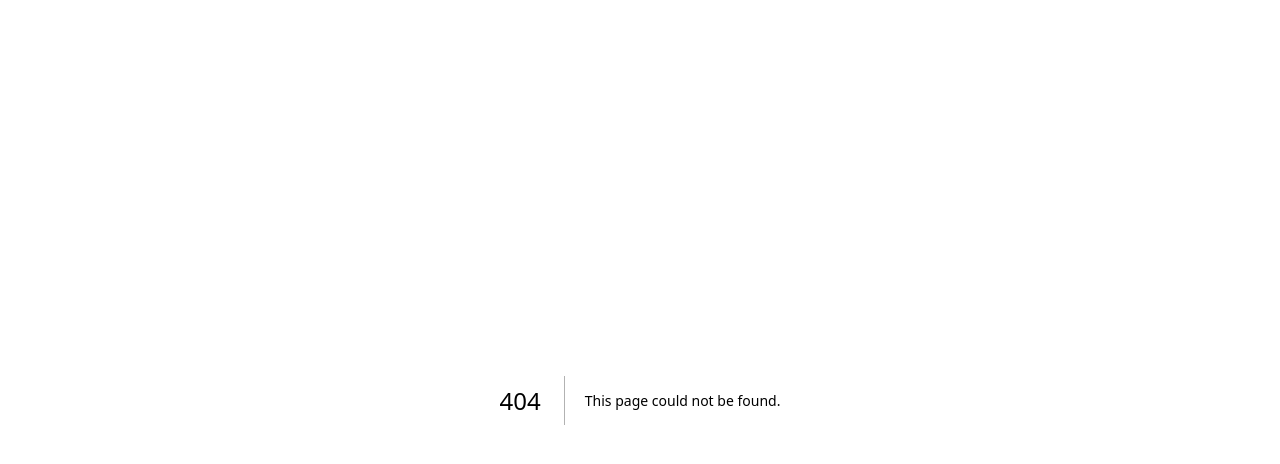
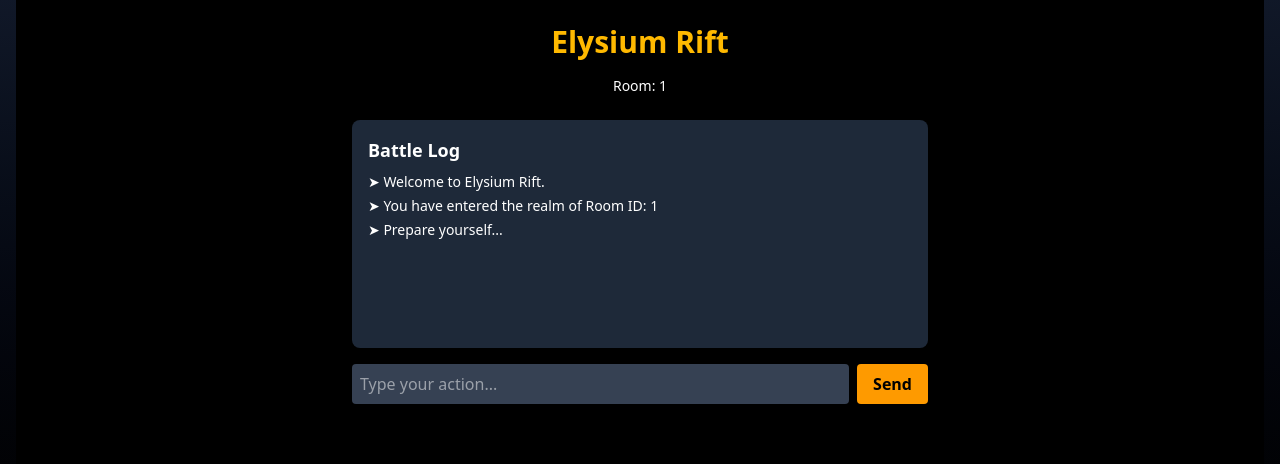
Before and after one commit to Rhzslya/elysium-rift, a Next.js app: page /game/1 in a window 1280 px wide. Before the commit this address had no page. Shown: the top 464 px of the page. Built offline with nearby package versions, Linux system fonts and the light colour scheme.

Commit message:
change uuid to nanoid

```diff
--- a/package.json
+++ b/package.json
@@ -9,6 +9,7 @@
     "lint": "next lint"
   },
   "dependencies": {
+    "nanoid": "^5.1.5",
     "next": "15.3.1",
     "react": "^19.0.0",
     "react-dom": "^19.0.0",
--- /dev/null
+++ b/src/app/game/[roomId]/page.tsx
@@ -0,0 +1,64 @@
+// app/game/[roomId]/page.tsx
+
+"use client";
+
+import { useParams } from "next/navigation";
+import { useEffect, useState } from "react";
+
+export default function GameRoom() {
+  const { roomId } = useParams();
+  const [playerName, setPlayerName] = useState("");
+  const [log, setLog] = useState<string[]>([]);
+
+  console.log(roomId?.length);
+  useEffect(() => {
+    // Simulasi log awal
+    setLog([
+      "Welcome to Elysium Rift.",
+      "You have entered the realm of Room ID: " + roomId,
+      "Prepare yourself...",
+    ]);
+  }, [roomId]);
+
+  return (
+    <main className="min-h-screen bg-black text-white p-6 flex flex-col items-center">
+      <h1 className="text-3xl font-bold text-amber-400 mb-4">Elysium Rift</h1>
+      <p className="text-sm mb-6">Room: {roomId}</p>
+
+      <section className="bg-gray-800 p-4 rounded-lg w-full max-w-xl mb-4">
+        <h2 className="text-lg font-semibold mb-2">Battle Log</h2>
+        <div className="h-40 overflow-y-auto space-y-1 text-sm">
+          {log.map((entry, index) => (
+            <p key={index}>➤ {entry}</p>
+          ))}
+        </div>
+      </section>
+
+      <section className="w-full max-w-xl">
+        <form
+          onSubmit={(e) => {
+            e.preventDefault();
+            // Logic aksi seperti "Go to Yggdrasil Forest"
+            setLog((prev) => [...prev, `You chose: ${playerName}`]);
+            setPlayerName("");
+          }}
+          className="flex gap-2"
+        >
+          <input
+            type="text"
+            value={playerName}
+            onChange={(e) => setPlayerName(e.target.value)}
+            className="flex-1 p-2 rounded bg-gray-700 outline-none"
+            placeholder="Type your action..."
+          />
+          <button
+            type="submit"
+            className="bg-amber-500 hover:bg-amber-600 px-4 py-2 rounded text-black font-semibold"
+          >
+            Send
+          </button>
+        </form>
+      </section>
+    </main>
+  );
+}
--- a/src/app/page.tsx
+++ b/src/app/page.tsx
@@ -2,7 +2,7 @@
 
 import { useState } from "react";
 import { useRouter } from "next/navigation";
-import { v4 as uuidv4 } from "uuid";
+import { nanoid } from "nanoid";
 import Modal from "./components/Modal";
 
 export default function Home() {
@@ -12,7 +12,7 @@ export default function Home() {
 
   const handleStart = () => {
     if (!playerName.trim()) return;
-    const roomId = uuidv4(); // Generate unique room ID
+    const roomId = nanoid(6); // Generate unique room ID
     router.push(`/game/${roomId}?name=${encodeURIComponent(playerName)}`);
   };
   return (
```
Also changed, not shown: 1 other file (tests, documents, lock files or other folders).
